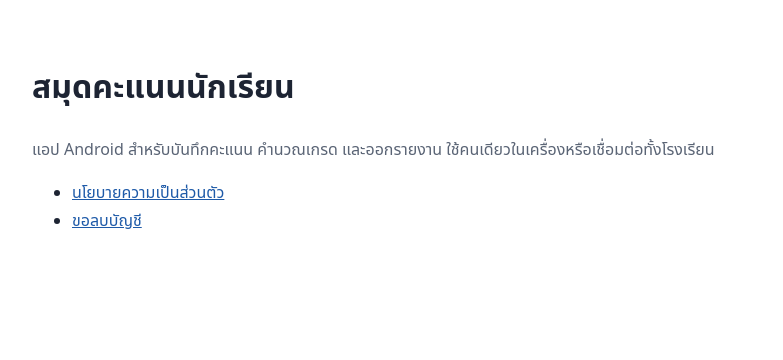
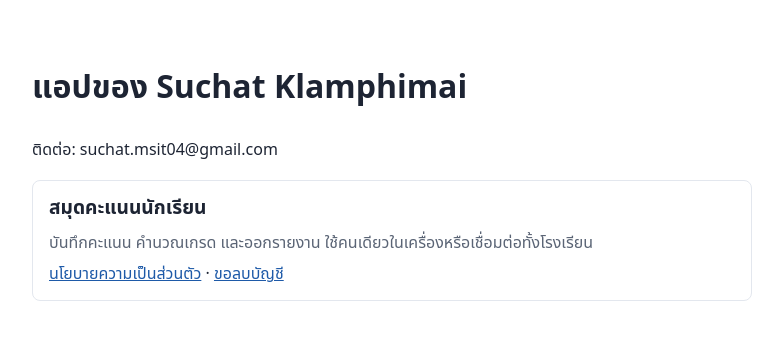
Before and after one commit to suchat-kl/suchat-kl.github.io, a plain HTML site: page index.html in a window 1280 px wide. Shown: the whole page, without its empty margins (248-1031 px from the left). Drawn offline with Linux system fonts and the light colour scheme.

Commit message:
จัดโครงเว็บเป็นโฟลเดอร์ต่อแอป: studentscore/

```diff
--- a/index.html
+++ b/index.html
@@ -3,22 +3,27 @@
 <head>
 <meta charset="utf-8">
 <meta name="viewport" content="width=device-width, initial-scale=1">
-<title>สมุดคะแนนนักเรียน</title>
+<title>แอปของ Suchat Klamphimai</title>
 <style>
-  :root { --fg:#1d2433; --muted:#5a6475; --accent:#1e5aa8; --bg:#fff; }
-  @media (prefers-color-scheme: dark) { :root { --fg:#e8ecf3; --muted:#a7b0bf; --accent:#8fb6ec; --bg:#141922; } }
+  :root { --fg:#1d2433; --muted:#5a6475; --line:#e3e7ee; --accent:#1e5aa8; --bg:#fff; }
+  @media (prefers-color-scheme: dark) { :root { --fg:#e8ecf3; --muted:#a7b0bf; --line:#2c3443; --accent:#8fb6ec; --bg:#141922; } }
   body { margin:0; background:var(--bg); color:var(--fg); font:16px/1.7 "Sarabun","Noto Sans Thai",system-ui,sans-serif; }
-  main { max-width:720px; margin:0 auto; padding:40px 16px; } a { color:var(--accent); } p { color:var(--muted); }
+  main { max-width:720px; margin:0 auto; padding:40px 16px; } a { color:var(--accent); }
+  .app { border:1px solid var(--line); border-radius:8px; padding:12px 16px; margin:16px 0; }
+  .app h2 { margin:0; font-size:1.2rem; } .app p { margin:4px 0; color:var(--muted); }
 </style>
 </head>
 <body>
 <main>
-<h1>สมุดคะแนนนักเรียน</h1>
-<p>แอป Android สำหรับบันทึกคะแนน คำนวณเกรด และออกรายงาน ใช้คนเดียวในเครื่องหรือเชื่อมต่อทั้งโรงเรียน</p>
-<ul>
-<li><a href="privacy-policy.html">นโยบายความเป็นส่วนตัว</a></li>
-<li><a href="delete-account.html">ขอลบบัญชี</a></li>
-</ul>
+<h1>แอปของ Suchat Klamphimai</h1>
+<p>ติดต่อ: suchat.msit04@gmail.com</p>
+
+<div class="app">
+  <h2>สมุดคะแนนนักเรียน</h2>
+  <p>บันทึกคะแนน คำนวณเกรด และออกรายงาน ใช้คนเดียวในเครื่องหรือเชื่อมต่อทั้งโรงเรียน</p>
+  <a href="studentscore/privacy-policy.html">นโยบายความเป็นส่วนตัว</a> ·
+  <a href="studentscore/delete-account.html">ขอลบบัญชี</a>
+</div>
 </main>
 </body>
 </html>
```
Also changed, not shown: studentscore/delete-account.html (renamed from delete-account.html), studentscore/privacy-policy.html (renamed from privacy-policy.html).
